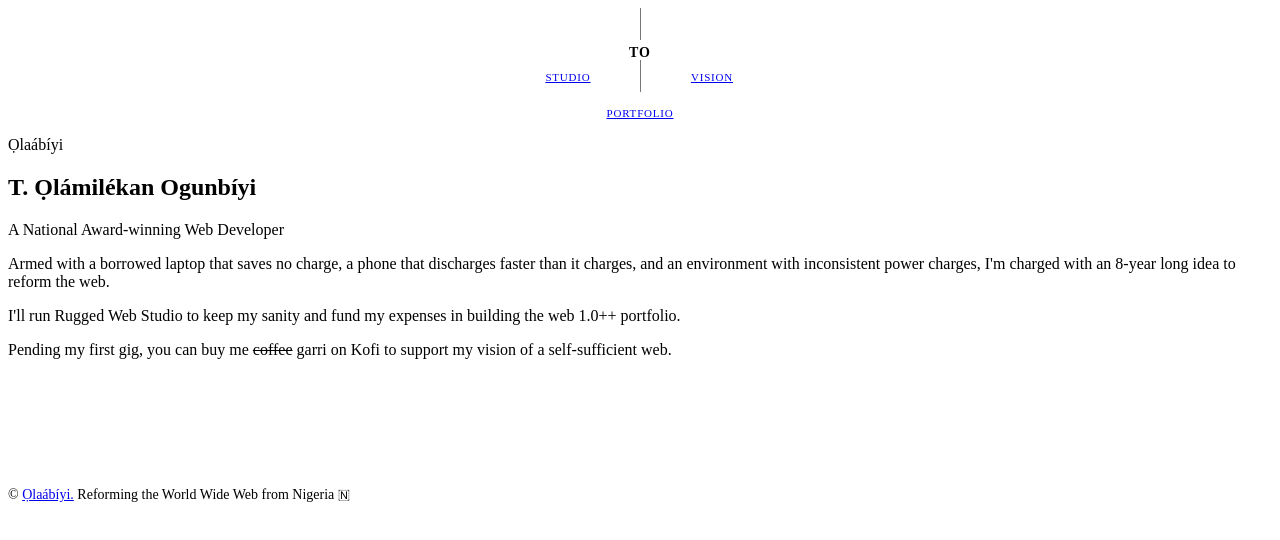
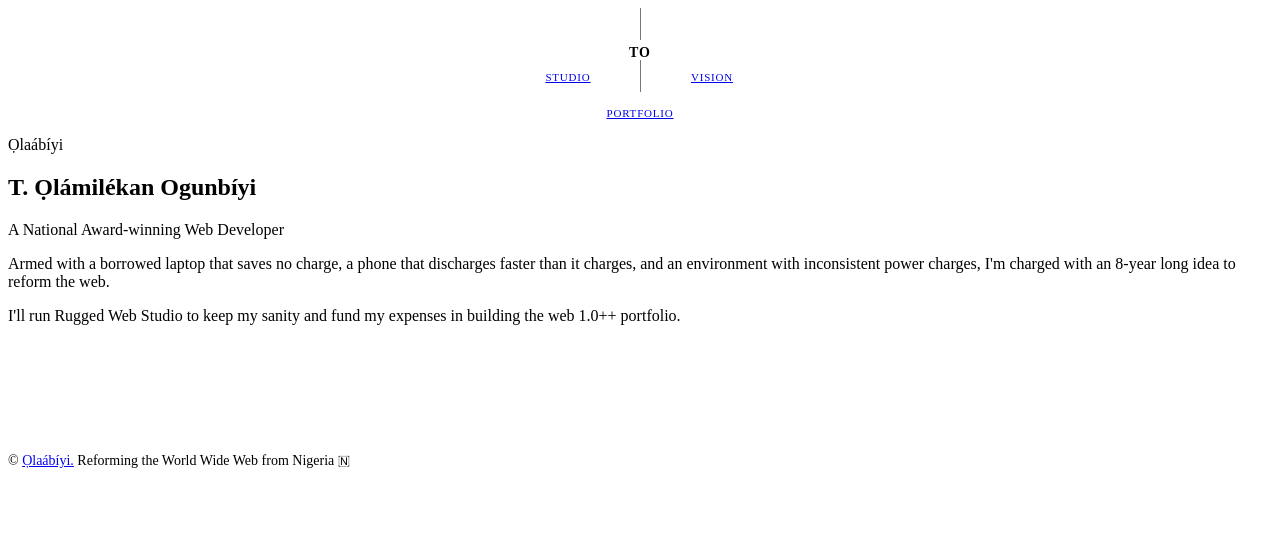
Before and after one commit to Toheeb/www.toheeb.com, an Eleventy site: page src/en/designer.md in a window 1280 px wide. Built offline with nearby package versions, Linux system fonts and the light colour scheme; Eleventy itself is replaced by a stand-in of ours; files that its build step writes are made by us from their sources.

Commit message:
remove donation details pending setup

```diff
--- a/src/en/designer.md
+++ b/src/en/designer.md
@@ -13,5 +13,3 @@ eleventyComputed:
 Armed with a borrowed laptop that saves no charge, a phone that discharges faster than it charges, and an environment with inconsistent power charges, I'm charged with an 8-year long idea to reform the web.
 
 I'll run Rugged Web Studio to keep my sanity and fund my expenses in building the web 1.0++ portfolio.
-
-Pending my first gig, you can buy me ~~coffee~~ garri on Kofi to support my vision of a self-sufficient web.
```
